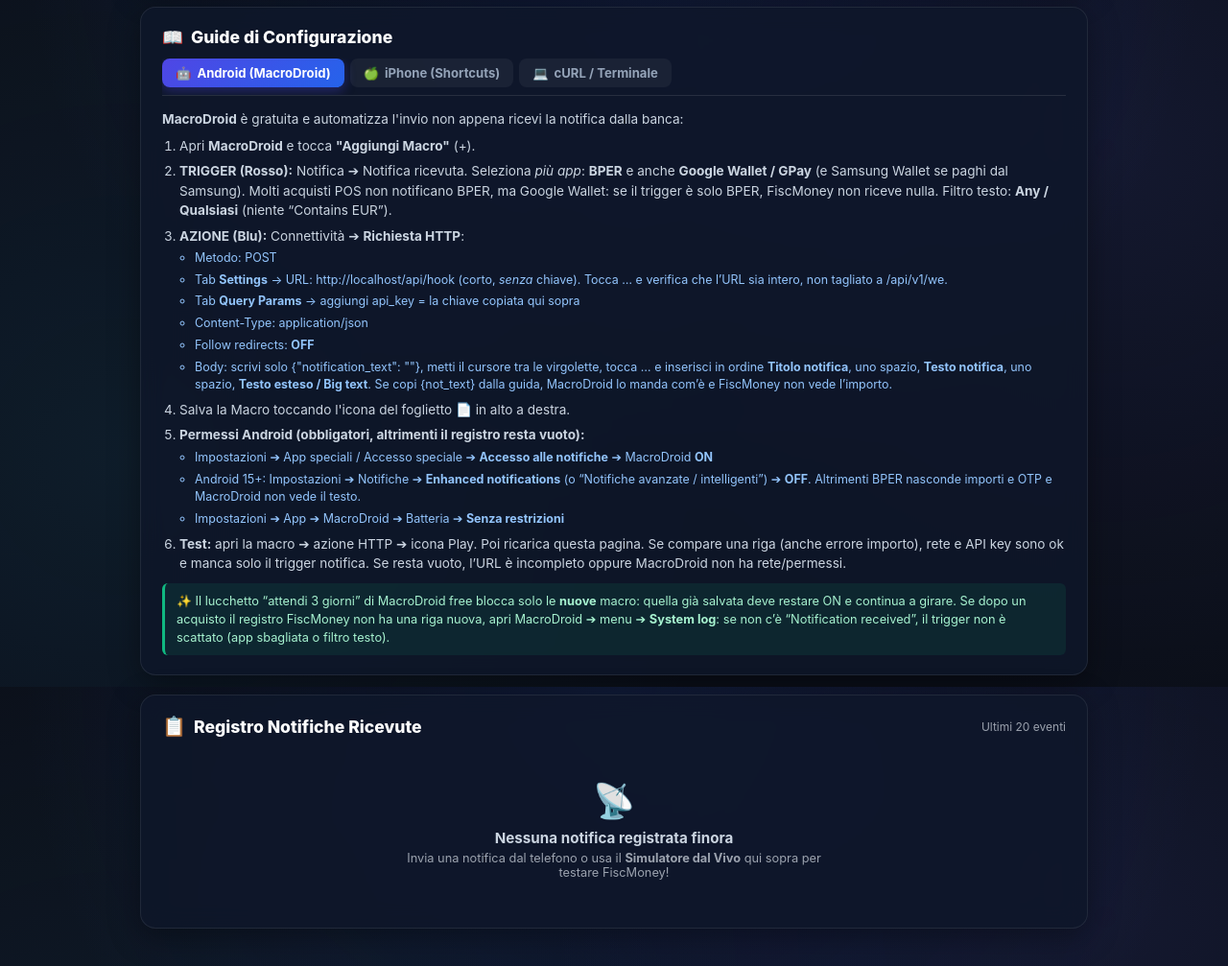
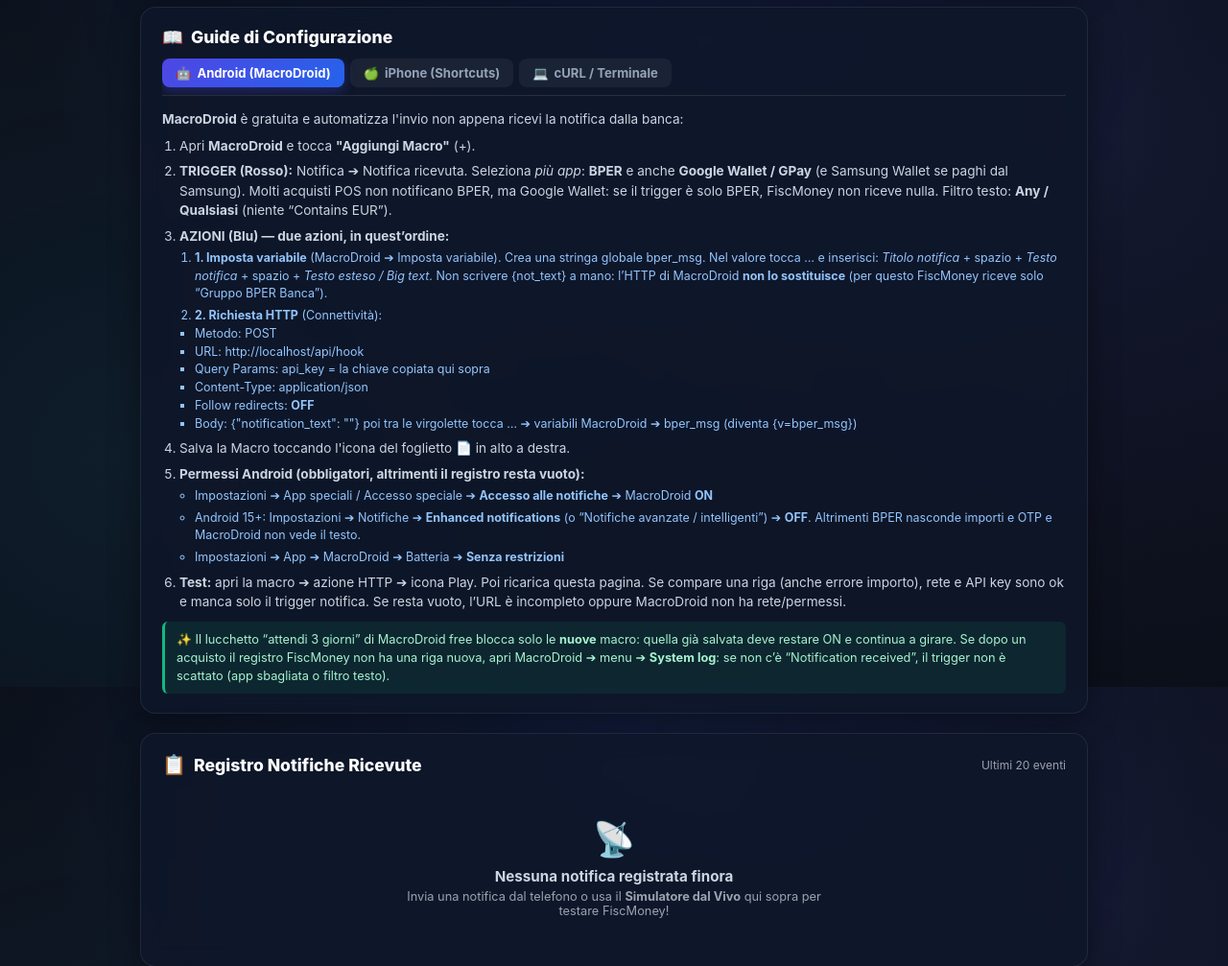
Before and after one commit to leopoldodipaolo-collab/fiscmoney, a Flask app: page /settings/integrations in a window 1280 px wide. Shown: the part 884-1891 px from the top of the page at 96% size. Before the commit the page ends 1853 px from the top, so only its background shows below. Run offline with Flask 3, Linux system fonts and the light colour scheme; a user stored in the database is signed in; data comes from the database, SQL or seed files in the repository; data that the repository does not hold is empty.

Commit message:
fix: MacroDroid HTTP non espande not_text, guida con variabile bper_msg
Co-authored-by: Cursor <cursoragent@cursor.com>

```diff
--- a/services/webhook_engine.py
+++ b/services/webhook_engine.py
@@ -55,17 +55,25 @@ def parse_notification_text(text):
     if not text_clean:
         return None
 
-    # Play su MacroDroid senza notifica lascia i placeholder letterali
-    if re.search(r'\{not_(title|text|text_big|app_name|ticker)\}|\{notification\}|\[not_(title|text)\]', text_clean, re.IGNORECASE):
+    # L'azione HTTP di MacroDroid spesso non espande {not_text} nel JSON.
+    # Togliamo i token letterali e proviamo comunque a leggere un importo dal resto.
+    placeholder_re = re.compile(
+        r'\{not_(title|text|text_big|big_text|app_name|ticker|sub_text)\}|\{notification\}|\{v=[^}]+\}|\[not_(title|text)\]',
+        re.IGNORECASE,
+    )
+    had_placeholder = bool(placeholder_re.search(text_clean))
+    text_clean = placeholder_re.sub(' ', text_clean)
+    text_clean = re.sub(r'\s+', ' ', text_clean).strip()
+    if not text_clean:
         return {
-            "raw_text": text_clean,
+            "raw_text": text,
             "amount": 0.0,
             "is_income": False,
             "merchant": "Placeholder MacroDroid",
             "card_pan": None,
             "bank_hint": None,
             "is_non_transactional": True,
-            "skip_reason": "Il titolo è arrivato ma {not_text} è ancora letterale. Nel body JSON cancella {not_text}, tocca … e scegli Testo notifica (e Testo esteso). Non copiarlo a mano."
+            "skip_reason": "MacroDroid ha inviato solo placeholder. Usa prima l'azione Imposta variabile (titolo+testo+testo esteso dal pulsante …), poi nell'HTTP {v=bper_msg}."
         }
 
     text_lower = text_clean.lower()
@@ -118,15 +126,24 @@ def parse_notification_text(text):
             raw_amount = parse_amount_str(action_match.group(1))
 
     if raw_amount == 0.0:
+        skip_reason = "Nessuna spesa o importo in valuta rilevato nel testo"
+        merchant = "Notifica Senza Spesa"
+        if had_placeholder:
+            merchant = "Placeholder MacroDroid"
+            skip_reason = (
+                "Arrivato solo il titolo BPER: l'azione HTTP non espande {not_text}. "
+                "Aggiungi PRIMA l'azione Imposta variabile (stringa bper_msg = Titolo + Testo + Testo esteso dal pulsante …), "
+                "poi nel body HTTP usa {\"notification_text\": \"{v=bper_msg}\"} inserendo la variabile dal pulsante …."
+            )
         return {
             "raw_text": text_clean,
             "amount": 0.0,
             "is_income": False,
-            "merchant": "Notifica Senza Spesa",
+            "merchant": merchant,
             "card_pan": None,
             "bank_hint": None,
             "is_non_transactional": True,
-            "skip_reason": "Nessuna spesa o importo in valuta rilevato nel testo"
+            "skip_reason": skip_reason
         }
 
     final_amount = abs(raw_amount) if is_income else -abs(raw_amount)
--- a/templates/settings_integrations.html
+++ b/templates/settings_integrations.html
@@ -187,20 +187,25 @@
                         <span>Notifica ➔ Notifica ricevuta. Seleziona <em>più app</em>: <strong>BPER</strong> e anche <strong>Google Wallet / GPay</strong> (e Samsung Wallet se paghi dal Samsung). Molti acquisti POS non notificano BPER, ma Google Wallet: se il trigger è solo BPER, FiscMoney non riceve nulla. Filtro testo: <strong>Any / Qualsiasi</strong> (niente “Contains EUR”).</span>
                     </li>
                     <li>
-                        <strong>AZIONE (Blu):</strong>
-                        <span>Connettività ➔ <strong>Richiesta HTTP</strong>:</span>
-                        <ul class="guide-sublist">
-                            <li>Metodo: <code>POST</code></li>
-                            <li>Tab <strong>Settings</strong> → URL: <code>{{ webhook_url }}</code> (corto, <em>senza</em> chiave). Tocca <code>…</code> e verifica che l’URL sia intero, non tagliato a <code>/api/v1/we</code>.</li>
-                            <li>Tab <strong>Query Params</strong> → aggiungi <code>api_key</code> = la chiave copiata qui sopra</li>
-                            <li>Content-Type: <code>application/json</code></li>
-                            <li>Follow redirects: <strong>OFF</strong></li>
+                        <strong>AZIONI (Blu) — due azioni, in quest’ordine:</strong>
+                        <ol class="guide-sublist">
                             <li>
-                                Body: scrivi solo <code>{"notification_text": ""}</code>, metti il cursore tra le virgolette, tocca <code>…</code> e inserisci in ordine
-                                <strong>Titolo notifica</strong>, uno spazio, <strong>Testo notifica</strong>, uno spazio, <strong>Testo esteso / Big text</strong>.
-                                Se copi <code>{not_text}</code> dalla guida, MacroDroid lo manda com’è e FiscMoney non vede l’importo.
+                                <strong>1. Imposta variabile</strong> (MacroDroid ➔ Imposta variabile). Crea una stringa globale <code>bper_msg</code>.
+                                Nel valore tocca <code>…</code> e inserisci: <em>Titolo notifica</em> + spazio + <em>Testo notifica</em> + spazio + <em>Testo esteso / Big text</em>.
+                                Non scrivere <code>{not_text}</code> a mano: l’HTTP di MacroDroid <strong>non lo sostituisce</strong> (per questo FiscMoney riceve solo “Gruppo BPER Banca”).
                             </li>
-                        </ul>
+                            <li>
+                                <strong>2. Richiesta HTTP</strong> (Connettività):
+                                <ul>
+                                    <li>Metodo: <code>POST</code></li>
+                                    <li>URL: <code>{{ webhook_url }}</code></li>
+                                    <li>Query Params: <code>api_key</code> = la chiave copiata qui sopra</li>
+                                    <li>Content-Type: <code>application/json</code></li>
+                                    <li>Follow redirects: <strong>OFF</strong></li>
+                                    <li>Body: <code>{"notification_text": ""}</code> poi tra le virgolette tocca <code>…</code> ➔ variabili MacroDroid ➔ <code>bper_msg</code> (diventa <code>{v=bper_msg}</code>)</li>
+                                </ul>
+                            </li>
+                        </ol>
                     </li>
                     <li>Salva la Macro toccando l'icona del foglietto 📄 in alto a destra.</li>
                     <li>
```
